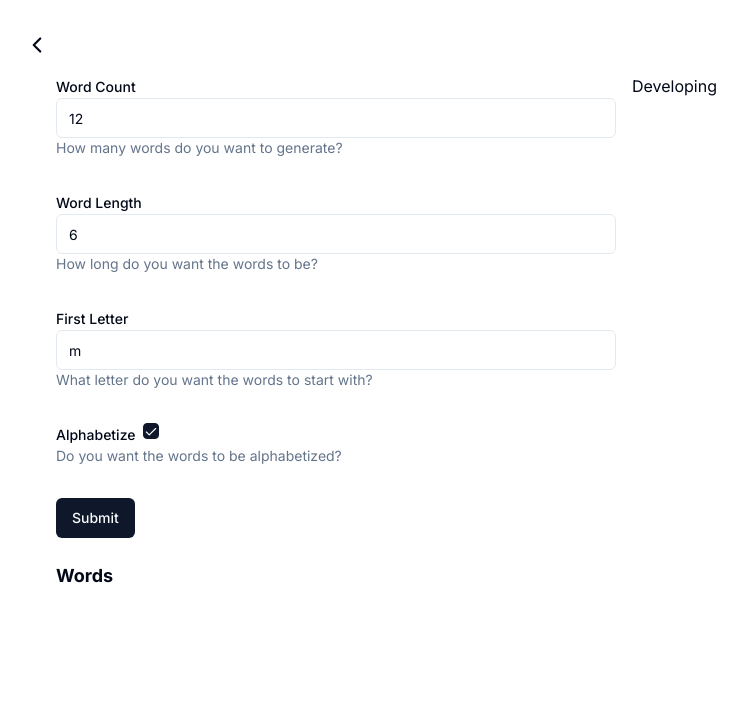
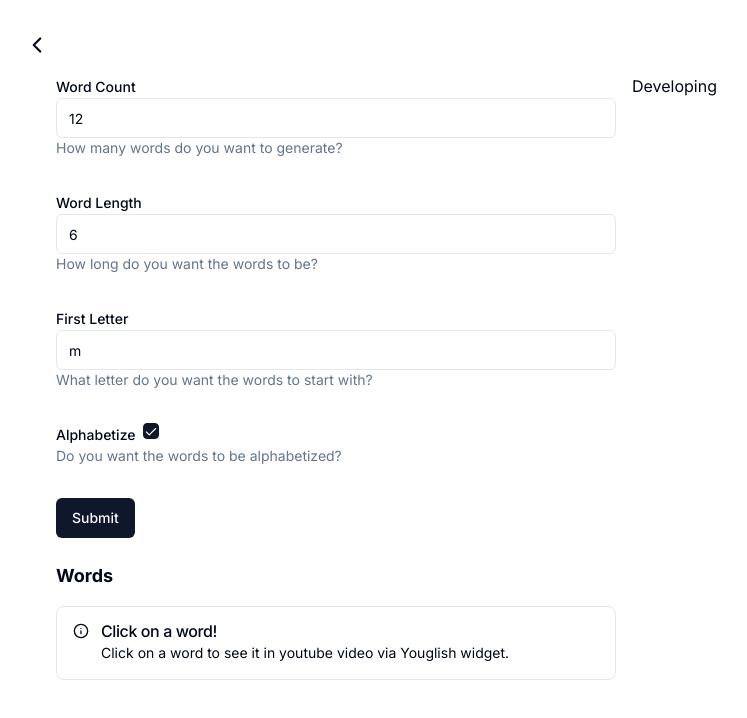
Before and after one commit to cihat/dictionary, a Next.js app: page /learn/with-videos in a window 1280 px wide. Shown: the top 718 px of the page, without its empty margins (8-755 px from the left). Built offline with nearby package versions, Linux system fonts and the light colour scheme.

Commit message:
Add `alert` component

```diff
--- a/components/app/feature-list.tsx
+++ b/components/app/feature-list.tsx
@@ -84,7 +84,7 @@
           }>
             {feature.image &&
               feature.image.length > 0 &&
-              <Image width={1000} height={1000} className="rounded-t-lg" src={feature.image} alt={feature.name} />
+              <Image width={500} height={500} className="rounded-t-lg" src={feature.image} alt={feature.name} />
             }
             <div className="p-5">
               <div >
--- a/components/app/words.tsx
+++ b/components/app/words.tsx
@@ -21,6 +21,8 @@
 import { zodResolver } from "@hookform/resolvers/zod";
 import { ToastAction } from "@/components/ui/toast"
 import { useToast } from "@/components/ui/use-toast"
+import { Alert, AlertDescription, AlertTitle } from "@/components/ui/alert"
+import { Info } from "lucide-react";
 
 const formSchema = z.object({
   wordCount: z.coerce.number().min(1).max(20),
@@ -168,6 +170,14 @@
         <br />
 
         <h1 className="font-bold text-lg mb-2">Words</h1>
+        {words &&
+          <Alert className="my-2">
+            <Info className="h-4 w-4" />
+            <AlertTitle>Click on a word!</AlertTitle>
+            <AlertDescription>
+              Click on a word to see it in youtube video via Youglish widget.
+            </AlertDescription>
+          </Alert>}
         <ul className="grid grid-cols-2 gap-4 lg:grid-cols-4 xl:grid-cols-6">
           {words ? words?.map((word, index) => (
             <li key={index}>
--- a/components/back-button.tsx
+++ b/components/back-button.tsx
@@ -10,9 +10,6 @@
 export default function BackButton({ href }: BackButtonProps = {}) {
   const router = useRouter()
 
-
-  console.log('href', href)
-
   return (
     <button
       className="my-8 block mb-4"
--- /dev/null
+++ b/components/ui/alert.tsx
@@ -0,0 +1,59 @@
+import * as React from "react"
+import { cva, type VariantProps } from "class-variance-authority"
+
+import { cn } from "@/lib/utils"
+
+const alertVariants = cva(
+  "relative w-full rounded-lg border p-4 [&>svg~*]:pl-7 [&>svg+div]:translate-y-[-3px] [&>svg]:absolute [&>svg]:left-4 [&>svg]:top-4 [&>svg]:text-foreground",
+  {
+    variants: {
+      variant: {
+        default: "bg-background text-foreground",
+        destructive:
+          "border-destructive/50 text-destructive dark:border-destructive [&>svg]:text-destructive",
+      },
+    },
+    defaultVariants: {
+      variant: "default",
+    },
+  }
+)
+
+const Alert = React.forwardRef<
+  HTMLDivElement,
+  React.HTMLAttributes<HTMLDivElement> & VariantProps<typeof alertVariants>
+>(({ className, variant, ...props }, ref) => (
+  <div
+    ref={ref}
+    role="alert"
+    className={cn(alertVariants({ variant }), className)}
+    {...props}
+  />
+))
+Alert.displayName = "Alert"
+
+const AlertTitle = React.forwardRef<
+  HTMLParagraphElement,
+  React.HTMLAttributes<HTMLHeadingElement>
+>(({ className, ...props }, ref) => (
+  <h5
+    ref={ref}
+    className={cn("mb-1 font-medium leading-none tracking-tight", className)}
+    {...props}
+  />
+))
+AlertTitle.displayName = "AlertTitle"
+
+const AlertDescription = React.forwardRef<
+  HTMLParagraphElement,
+  React.HTMLAttributes<HTMLParagraphElement>
+>(({ className, ...props }, ref) => (
+  <div
+    ref={ref}
+    className={cn("text-sm [&_p]:leading-relaxed", className)}
+    {...props}
+  />
+))
+AlertDescription.displayName = "AlertDescription"
+
+export { Alert, AlertTitle, AlertDescription }
```
